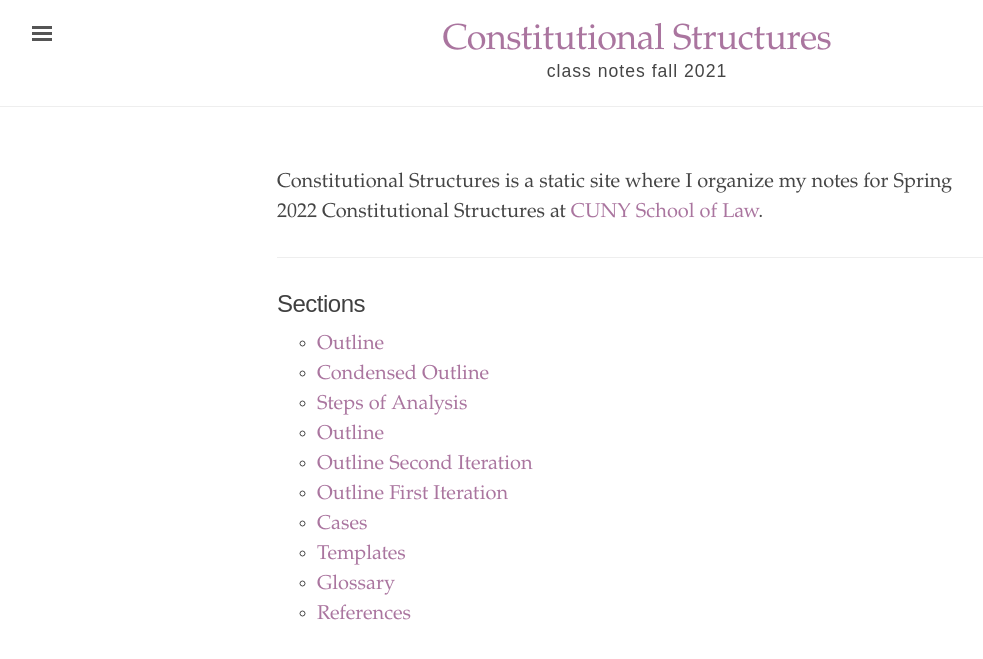
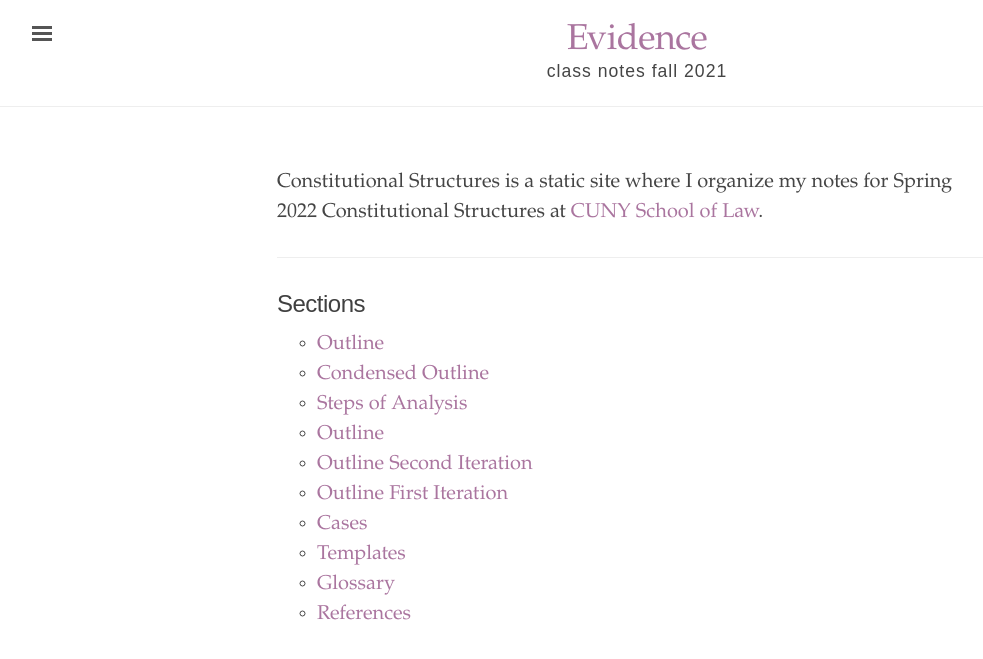
Before and after one commit to binipringle/right-to-be-forgotten, a Jekyll site: the page built from index.html, in a window 1280 px wide. Shown: the top 659 px of the page, without its empty margins (3-986 px from the left). Built offline with Jekyll 4.4.1, drawn with Linux system fonts in a browser that asks for light colours.

Commit message:
changed config yml back to evidence base url evidence

```diff
--- a/_config.yml
+++ b/_config.yml
@@ -1,11 +1,11 @@
 # Built with Jekyll 3.6.0
 
 # Setupš
-title:               'Constitutional Structures'
+title:               'Evidence'
 tagline:             'class notes fall 2021'
 description:         'This is an experimental way of organizing class notes.'
 url:                 'https://github.com/binipringle'
-baseurl:             '/constructs'
+baseurl:             '/evidence'
 
 # About/contact
 author:
```
